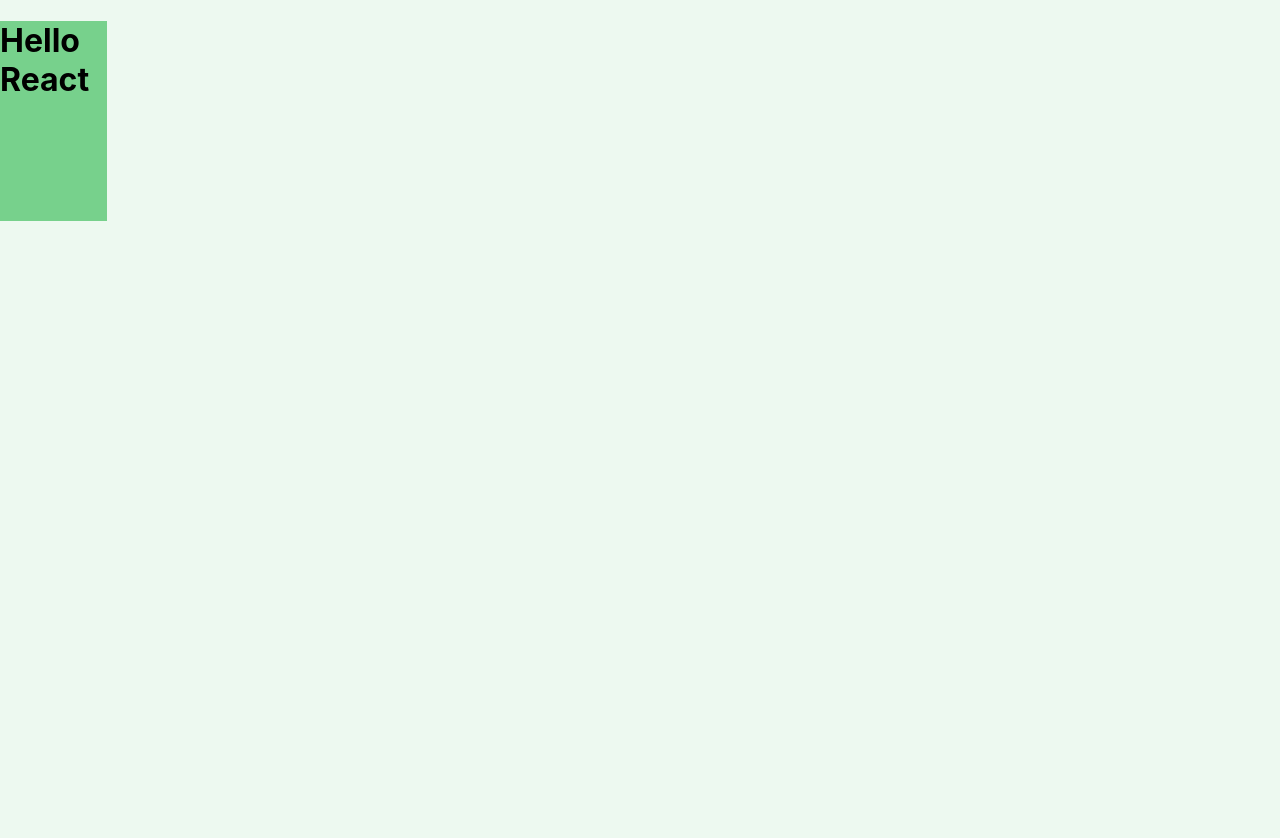
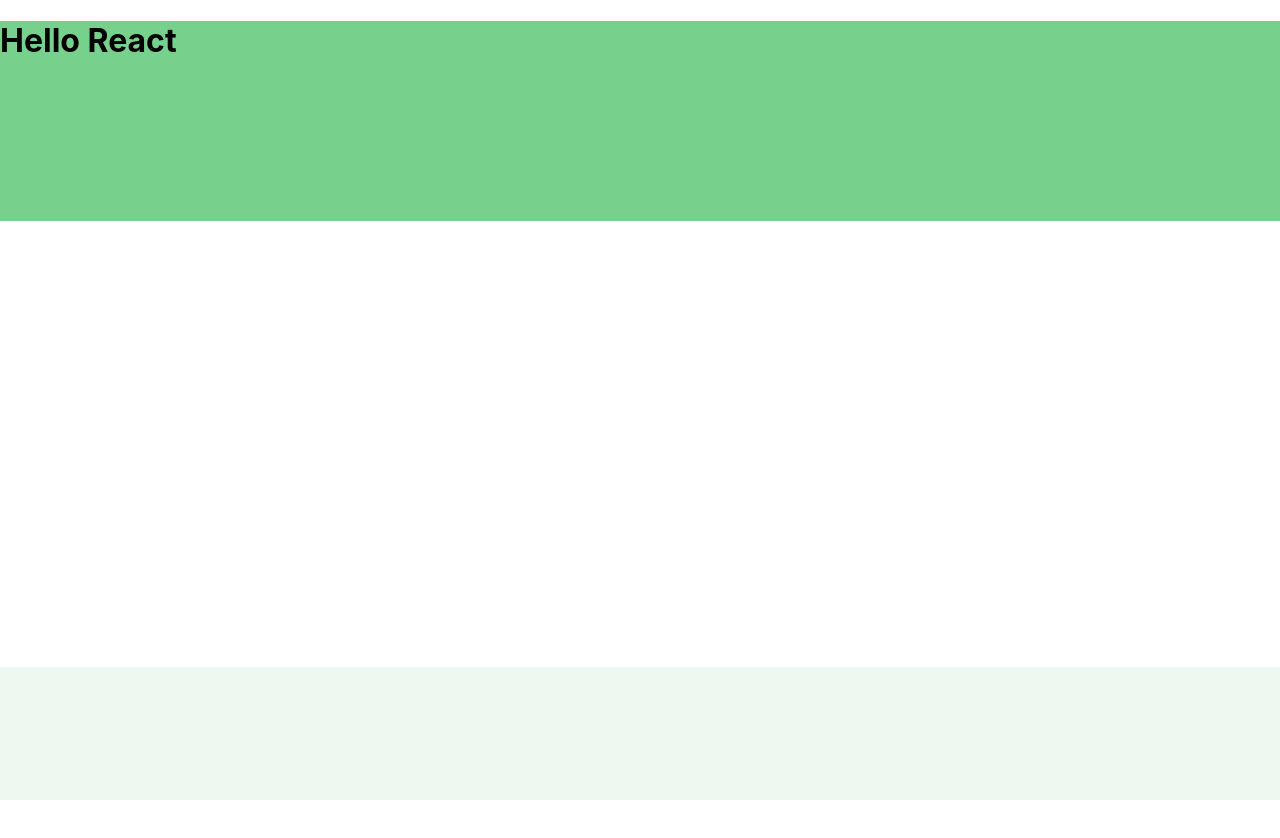
Before and after one commit to Cahill-99/Recipe-App, a React (Create React App) app: page / in a window 1280 px wide. Shown: the top 838 px of the page. After the commit the page ends 800 px from the top, so only its background shows below. Built offline with nearby package versions, Linux system fonts and the light colour scheme.

Commit message:
working on grid

```diff
--- a/src/App.js
+++ b/src/App.js
@@ -12,4 +12,6 @@
   );
 }
 
+
+
 export default App;
--- a/src/index.css
+++ b/src/index.css
@@ -5,9 +5,11 @@
     sans-serif;
   -webkit-font-smoothing: antialiased;
   -moz-osx-font-smoothing: grayscale;
-
+}
+#root{
   background-color: #EDF9F0;
   display: grid;
+  height: 100vh;
 
   grid-template-columns:
   [col-start] 1fr
@@ -32,21 +34,37 @@
   1fr
   1fr
   ;
+
+  grid-template-areas:
+  "wb wb wb wb wb wb wb wb wb wb wb wb"
+  "wb wb wb wb wb wb wb wb wb wb wb wb"
+  "wb wb wb wb wb wb wb wb wb wb wb wb"
+  "wb wb wb wb wb wb wb wb wb wb wb wb"
+  "wb wb wb wb wb wb wb wb wb wb wb wb"
+  ;
 }
 
 .white-block {
 background-color: white;
-  grid-area:white-block;
+grid-area:wb;
+height: 100%;
+width: 100%;
+margin:0;
 }
 
 .green-block {
 background-color: #77D18C;
+grid-area:gb;
+margin:0;
 }
 
 .photo-block {
 /*background-image: url("img/landingimage.jpg"); */
 height:200px;
+grid-area:pb;
+margin:0;
 }
+
 
 code {
   font-family: source-code-pro, Menlo, Monaco, Consolas, 'Courier New',
```
Lines whose indentation alone changed are shown as unchanged.
